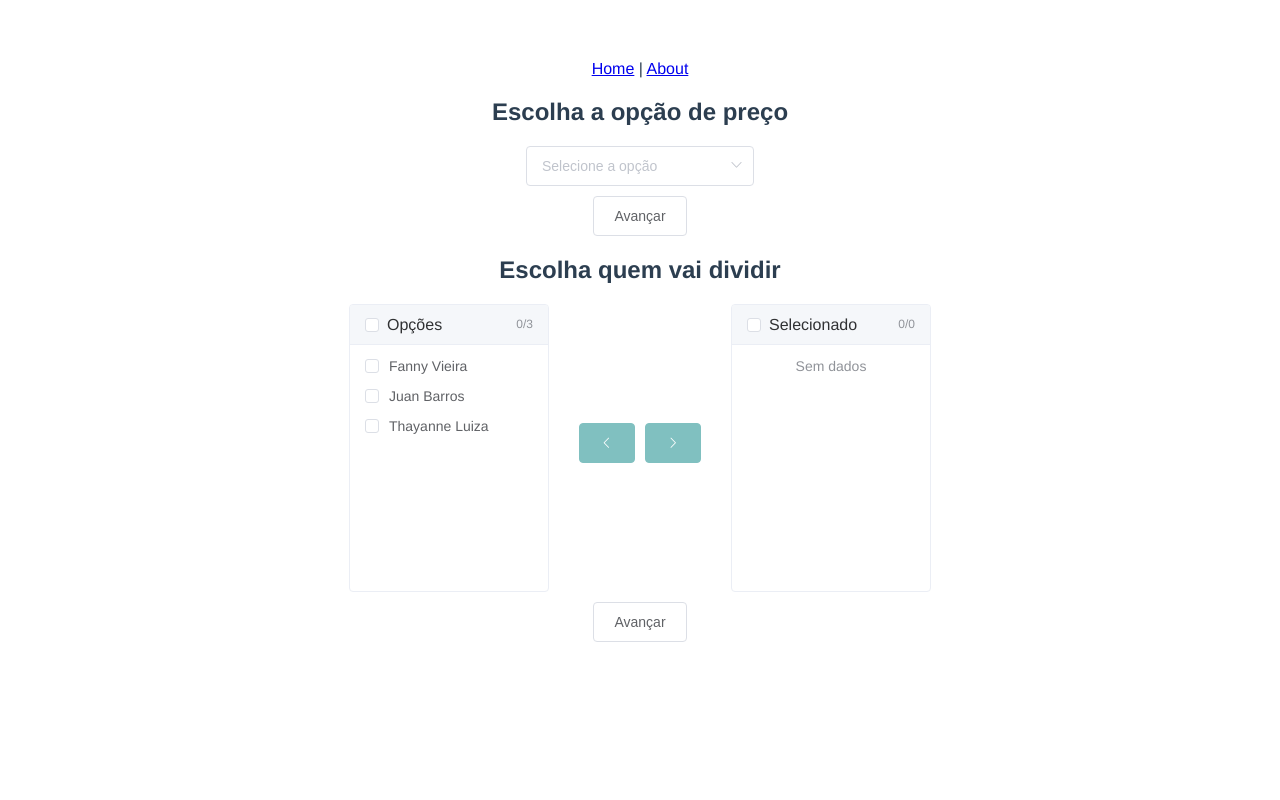
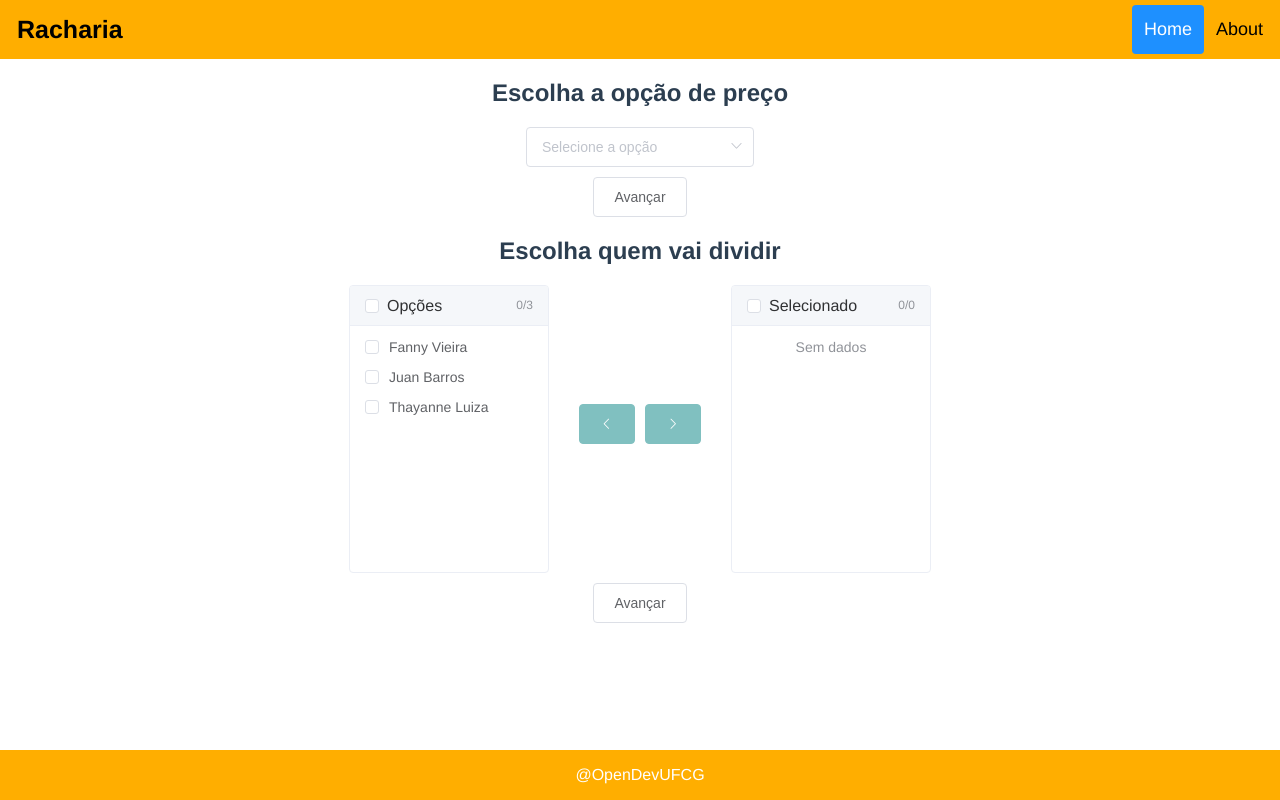
Before and after one commit to hericlesme/Racharia, a Vue app: page / in a window 1280 px wide. Built offline with nearby package versions, Linux system fonts and the light colour scheme.

Commit message:
init header and footer structure

```diff
--- a/src/App.vue
+++ b/src/App.vue
@@ -1,24 +1,45 @@
 <template>
-  <div id="app" class="main-view">
-    <div id="nav">
-      <router-link to="/">Home</router-link> |
-      <router-link to="/about">About</router-link>
+  <div id="app">
+     <app-header />
+    <div  class="main-view">
+      <div id="nav">
+      </div>
+      <router-view/>
     </div>
-    <router-view/>
+    <app-footer/>
   </div>
 </template>
 
+<script>
+import Header from '@/components/Header'
+import Footer from '@/components/Footer'
+
+export default {
+  name: 'app',
+  components: {
+    'app-header': Header,
+    'app-footer': Footer
+  }
+}
+</script>
+
 <style>
+
+html, body, #app {
+    margin: 0;
+    padding: 0;
+}
+
 #app {
   font-family: 'Avenir', Helvetica, Arial, sans-serif;
   -webkit-font-smoothing: antialiased;
   -moz-osx-font-smoothing: grayscale;
   text-align: center;
   color: #2c3e50;
-  margin-top: 60px;
 }
 
 .main-view {
+  margin-top: 60px;
   margin: auto;
   margin-bottom: 60px;
   display: block;
--- /dev/null
+++ b/src/components/Footer.vue
@@ -0,0 +1,17 @@
+<template>
+    <div class="footer">
+        <p>@OpenDevUFCG</p>
+    </div>
+</template>
+
+<style scoped>
+.footer {
+    position: fixed;
+    left: 0;
+    bottom: 0;
+    width: 100%;
+    background-color: #ffae00;
+    color: white;
+}
+
+</style>
--- /dev/null
+++ b/src/components/Header.vue
@@ -0,0 +1,48 @@
+<template>
+<div class="header">
+  <a :href="Home" class="logo">Racharia</a>
+  <div class="header-right">
+    <a class="active" :href="home">Home</a>
+    <a :href="About">About</a>
+  </div>
+</div>
+</template>
+
+<style scoped>
+.header {
+  overflow: hidden;
+  background-color: #ffae00;
+  padding: 5px;
+}
+
+.header a {
+  float: left;
+  color: black;
+  text-align: center;
+  padding: 12px;
+  text-decoration: none;
+  font-size: 18px;
+  line-height: 25px;
+  border-radius: 4px;
+}
+
+.header a.logo {
+  font-size: 25px;
+  font-weight: bold;
+}
+
+.header a:hover {
+  background-color: #ddd;
+  color: black;
+}
+
+.header a.active {
+  background-color: dodgerblue;
+  color: white;
+}
+
+.header-right {
+  float: right;
+}
+
+</style>
```
Also changed, not shown: 1 other file (tests, documents, lock files or other folders).
